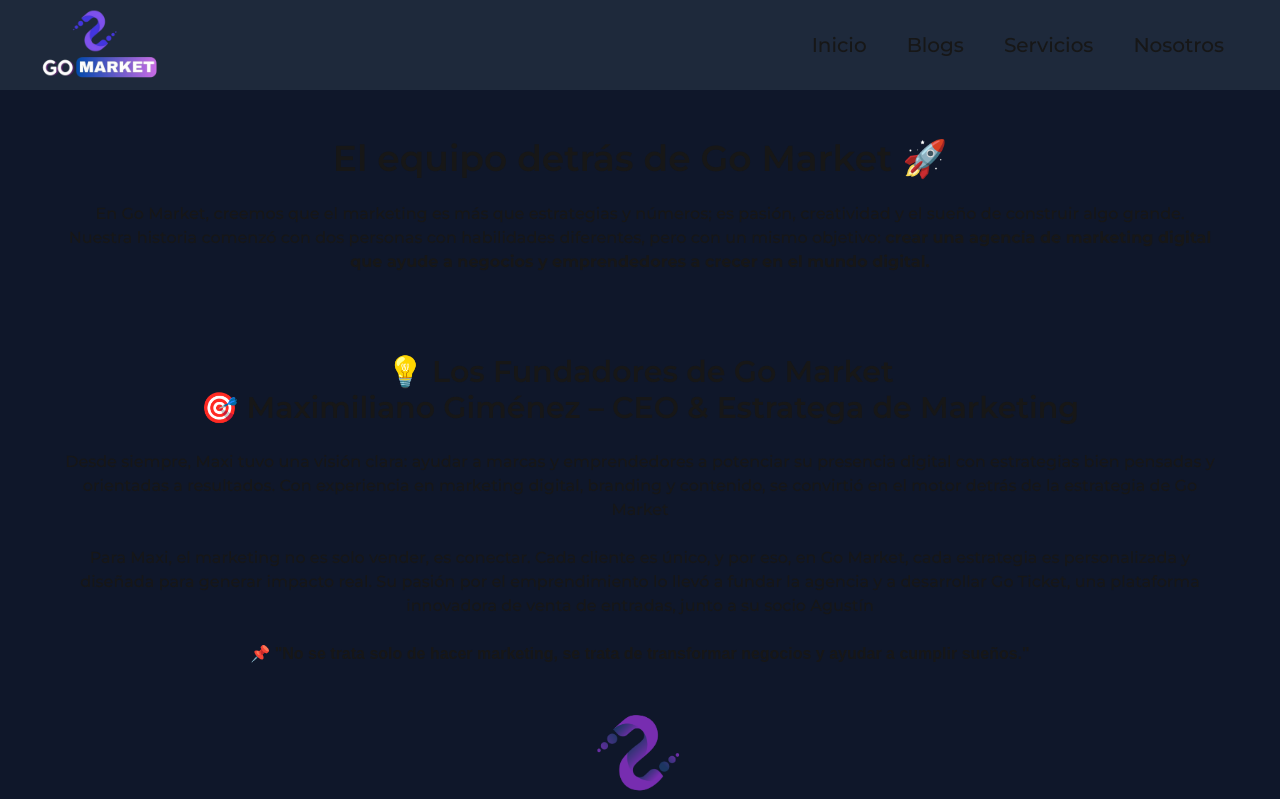
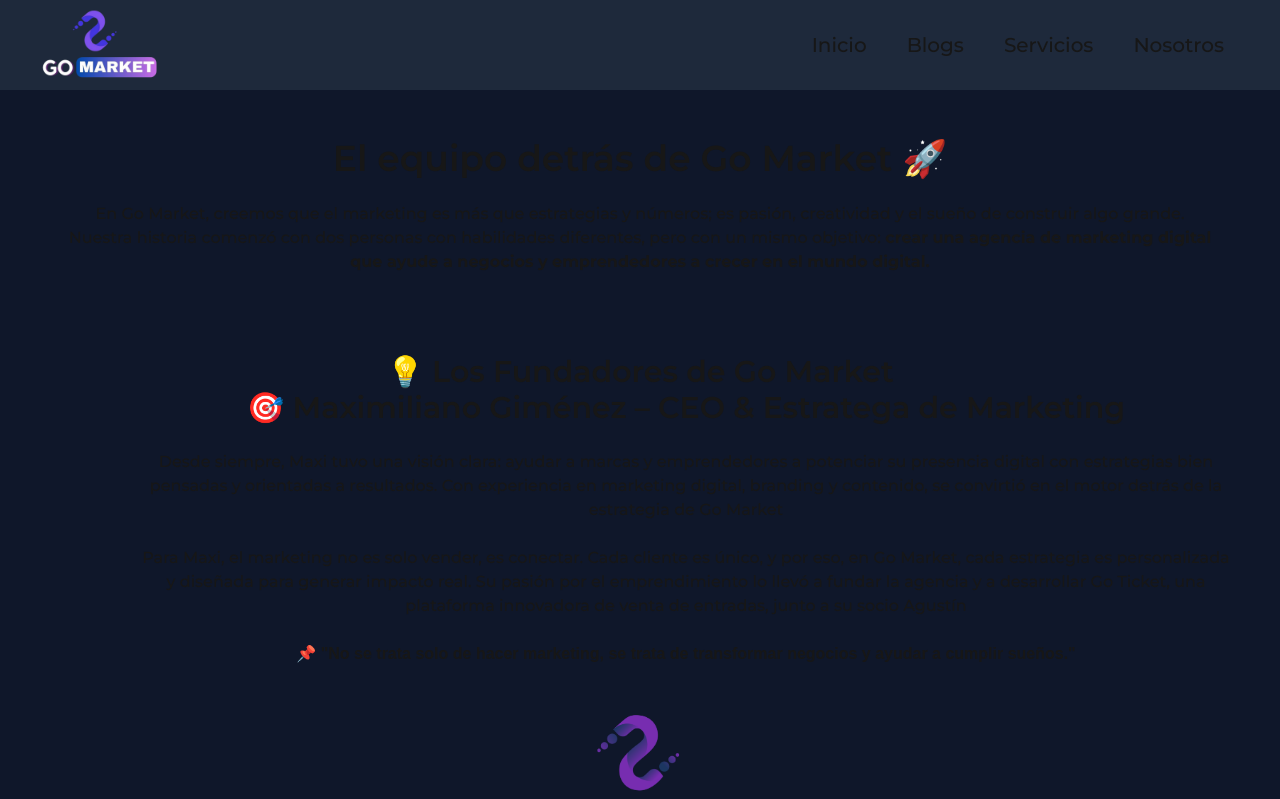
Before and after one commit to aguustin/gomarket, a Next.js app in the folder client/: page /Nosotros in a window 1280 px wide. Shown: the top 799 px of the page. Built offline with nearby package versions, Linux system fonts and the light colour scheme; no server answers.

Commit message:
centrando parrafo

```diff
--- a/client/app/Nosotros/nosotros.css
+++ b/client/app/Nosotros/nosotros.css
@@ -35,8 +35,9 @@ p, label{
 
     .agus-maxi-child-div-b{
         margin: auto !important;
-        width: 90vw !important;
+        width: 85vw !important;
         text-align: center;
+        margin-right: 50px !important;
     }
 
 }
```
